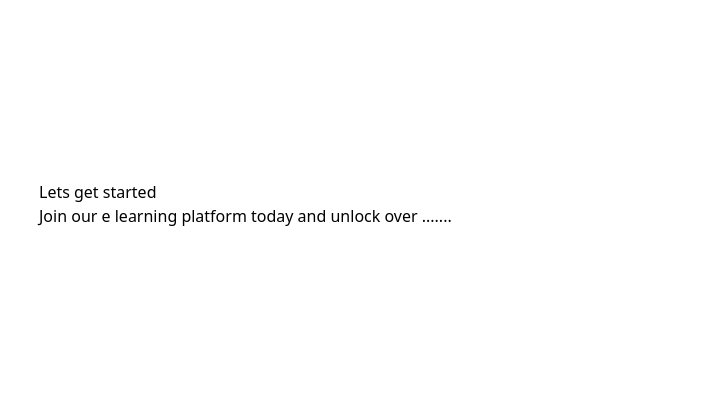
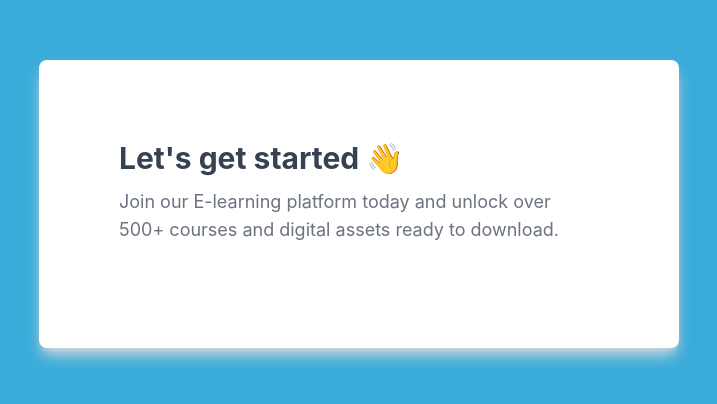
Before and after one commit to shreyas0924/react-forms, a Next.js app: page / in a window 1280 px wide. Shown: the part 196-600 px from the top of the page, without its empty margins (281-998 px from the left). Built offline with nearby package versions, Linux system fonts and the light colour scheme.

Commit message:
updated form

```diff
--- a/pages/index.js
+++ b/pages/index.js
@@ -9,13 +9,18 @@ export default function Home() {
         <link rel="icon" href="/favicon.ico" />
       </Head>
       <main className='h-screen flex items-center justify-center '>
-        <form className='bg-white flex rounded-lg w-1/2 '>
-          <div className=''>
-            <h1>Lets get started</h1>
-            <p>Join our e learning platform today and unlock over ....... </p>
-          </div>
-          <div>
+        <form className='bg-white flex rounded-lg w-1/2 shadow-lg shadow-gray-300 '>
+          <div className='flex-1 text-gray-700 p-20'>
+            <h1 className='text-3xl pb-3 font-bold'>
+              Let's get started 👋
+            </h1>
+            <p className='text-lg text-gray-500'>
+              Join our E-learning platform today and unlock over 500+ courses
+              and digital assets ready to download.
+            </p>
+            <div className='mt-6'>
 
+            </div>
           </div>
         </form>
       </main>
--- a/styles/globals.css
+++ b/styles/globals.css
@@ -1,3 +1,22 @@
 @tailwind base;
 @tailwind components;
 @tailwind utilities;
+
+
+html,
+body {
+  padding: 0;
+  margin: 0;
+  font-family: -apple-system, BlinkMacSystemFont, Segoe UI, Roboto, Oxygen,
+    Ubuntu, Cantarell, Fira Sans, Droid Sans, Helvetica Neue, sans-serif;
+  background-color: rgb(58, 172, 217);
+}
+
+a {
+  color: inherit;
+  text-decoration: none;
+}
+
+* {
+  box-sizing: border-box;
+}
```
